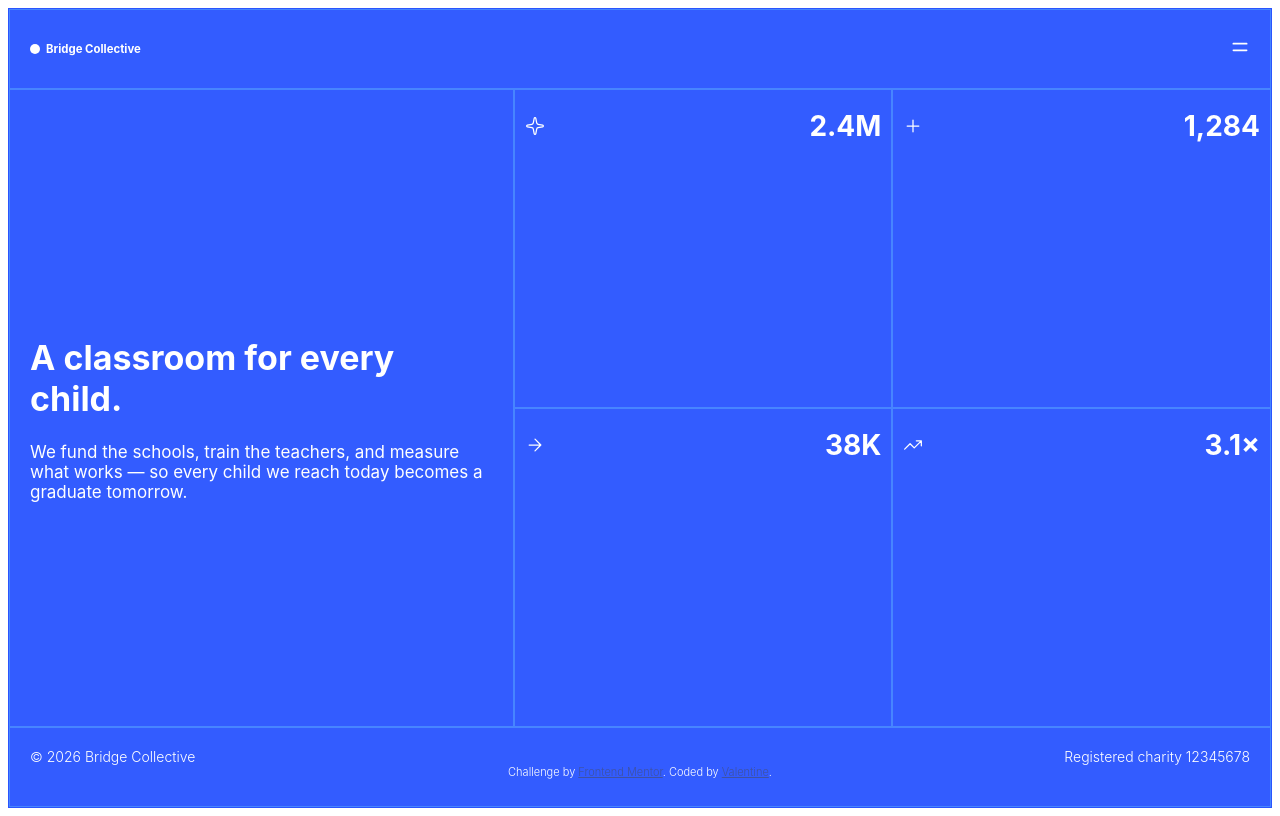
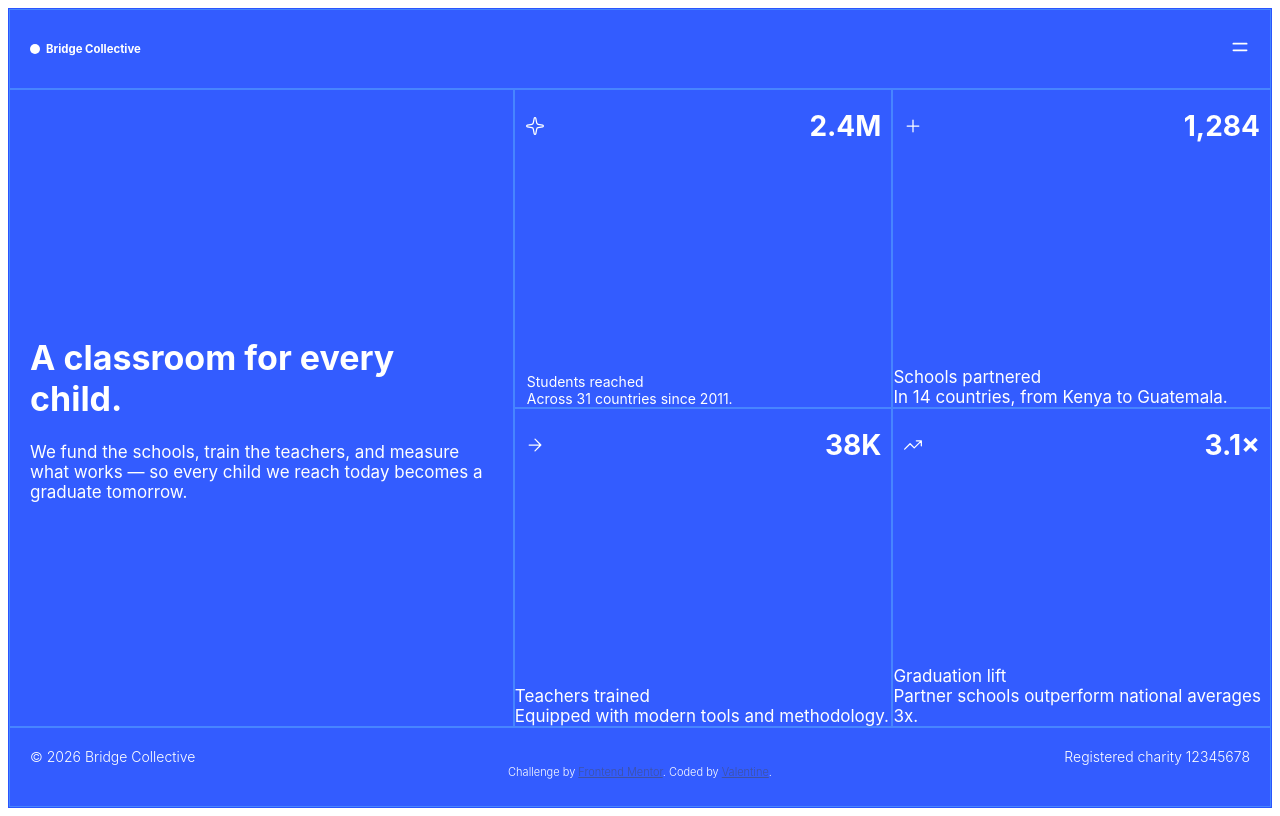
Before and after one commit to shadowatdawn/Grid-Landing-Page, a plain HTML site: page index.html in a window 1280 px wide. Drawn offline with Linux system fonts and the light colour scheme; a web font is replaced by a local one.

Commit message:
Added all the statistics to a Json

```diff
--- a/index.html
+++ b/index.html
@@ -38,32 +38,31 @@
   </div>
   <div class="item" id="stat1" style="grid-area: stat1">
   <div class="stat_descriptions">
-  <h1 class="stat_numbers" id="stat_number1"> 2.4M</h1 style="grid-area: stat1">
+  <h1 class="stat_numbers" id="stat_number1"></h1 style="grid-area: stat1">
   <img src="assets/images/icon-sparkle.svg" alt="sparkle icon" height="20px" width="20px" class="stat_icons">
   </div>
-  <div class="stat_p"></div>
+  <div class="stat_p" id="statistics1"></div>
 </div>
 <div class="item" id="stat2" style="grid-area: stat2">
   <div class="stat_descriptions">
-  <h1 class="stat_numbers" id="stat_number2"> 1,284</h1>
+  <h1 class="stat_numbers" id="stat_number2"></h1>
   <img src="assets/images/icon-plus.svg" alt="globe icon" height="20px" width="20px" class="stat_icons">
   </div>
-  <div class="stat_p1"></p>
-  </div>
+  <div class="stat_p1" id="statistics2"></div>
 </div>
 <div class="item" id="stat3" style="grid-area: stat3">
   <div class="stat_descriptions">
-  <h1 class="stat_numbers" id="stat_number3"> 38K </h1>
+  <h1 class="stat_numbers" id="stat_number3"></h1>
   <img src="assets/images/icon-arrow-right.svg" alt="arrow right icon" height="20px" width="20px" class="stat_icons">
   </div>
-  <div class="stat_p2"></div>
+  <div class="stat_p2" id="statistics3"></div>
 </div>
 <div class="item" id="stat4" style="grid-area: stat4">
   <div class="stat_descriptions">
-  <h1 class="stat_numbers" id="stat_number4"> 3.1× </h1>
+  <h1 class="stat_numbers" id="stat_number4"></h1>
   <img src="assets/images/icon-trending-up.svg" alt="trending up icon" height="20px" width="20px" class="stat_icons">
   </div>
-  <div class="stat_p3"></div>
+  <div class="stat_p3" id="statistics4"></div>
 </div>
 </div>
   <footer>
--- a/index.json
+++ b/index.json
@@ -1,22 +1,22 @@
 [
     {
-        "Achievement": "Students reached",
-        "Value": "2.4m",
-        "description": "Across 31 countries since 2011."
+        "achievement1": "Students reached",
+        "Value1": "2.4m",
+        "description1": "Across 31 countries since 2011."
     },
     {
-        "Achievement": "Schools partnered",
-        "Value": "1,284",
-        "description": "In 14 countries, from Kenya to Guatemala."
+        "achievement2": "Schools partnered",
+        "Value2": "1,284",
+        "description2": "In 14 countries, from Kenya to Guatemala."
     },
     {
-        "Achievement": "Teachers trained",
-        "Value": "38K",
-        "description": "Equipped with modern tools and methodology."
+        "achievement3": "Teachers trained",
+        "Value3": "38K",
+        "description3": "Equipped with modern tools and methodology."
     },
     {
-        "Achievement": "Graduation lift",
-        "Value": "3.1×",
-        "description": "Partner schools outperform national averages 3x."
+        "achievement4": "Graduation lift",
+        "Value4": "3.1×",
+        "description4": "Partner schools outperform national averages 3x."
     }
 ]
--- a/stats.js
+++ b/stats.js
@@ -1,13 +1,12 @@
 fetch('index.json')
-.then(response => response.json())
-.then(statistics => {
-    const stats = document.getElementById('stat_p');
-statistics.forEach(statistics => {
-stats.innerHTML += `
-        <div class="stat_p">
-<h4>${statistics.Achievement}</h4>
-<p>${statistics.Description}</p>
-        </div>
-        `;
-});
-});
+     .then(response => response.json())
+     .then(data => {
+        statistics1.innerHTML = `${data[0].achievement1} <br>${data[0].description1}`;
+        statistics2.innerHTML = `${data[1].achievement2} <br>${data[1].description2}`;
+        statistics3.innerHTML = `${data[2].achievement3} <br>${data[2].description3}`;
+        statistics4.innerHTML = `${data[3].achievement4} <br>${data[3].description4}`;
+        stat_number1.innerHTML = `${data[0].Value1}`;
+        stat_number2.innerHTML = `${data[1].Value2}`;
+        stat_number3.innerHTML = `${data[2].Value3}`;
+        stat_number4.innerHTML = `${data[3].Value4}`;
+     });
```
